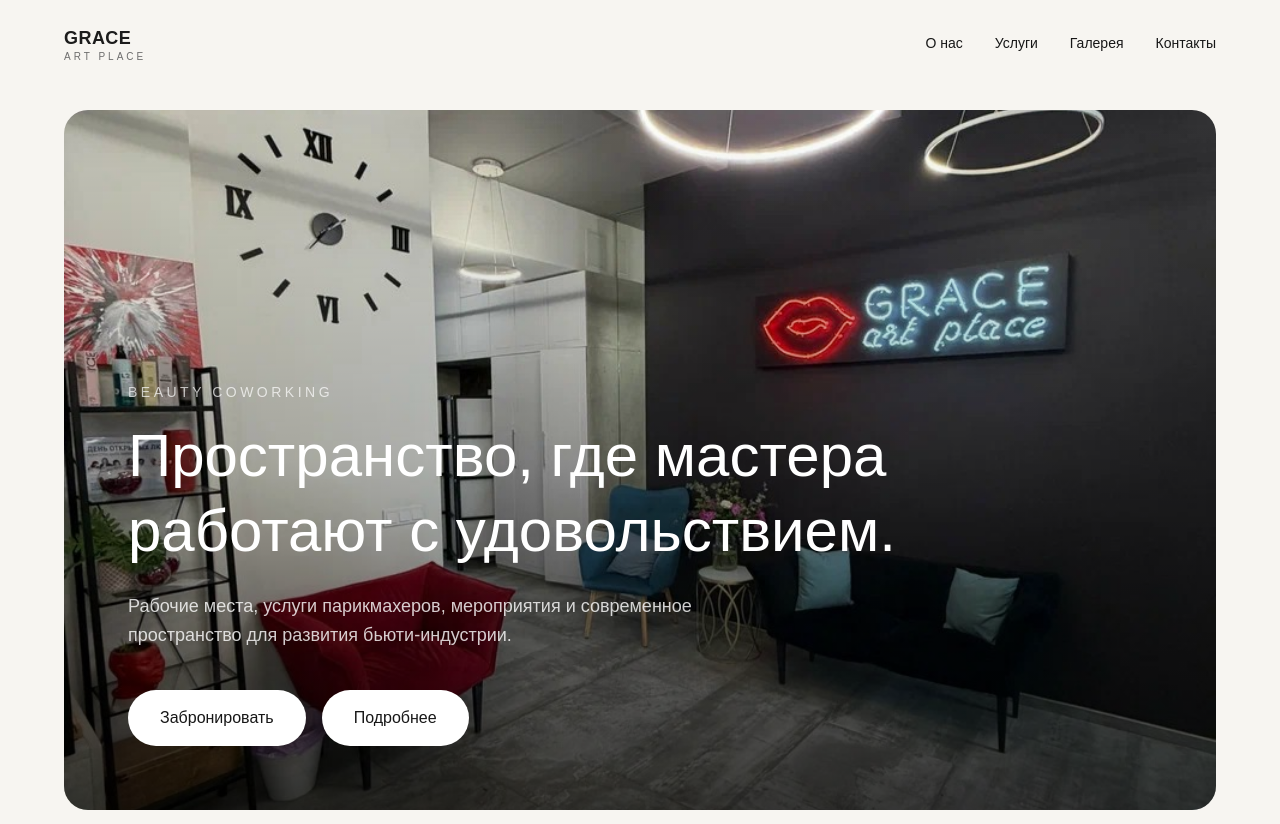
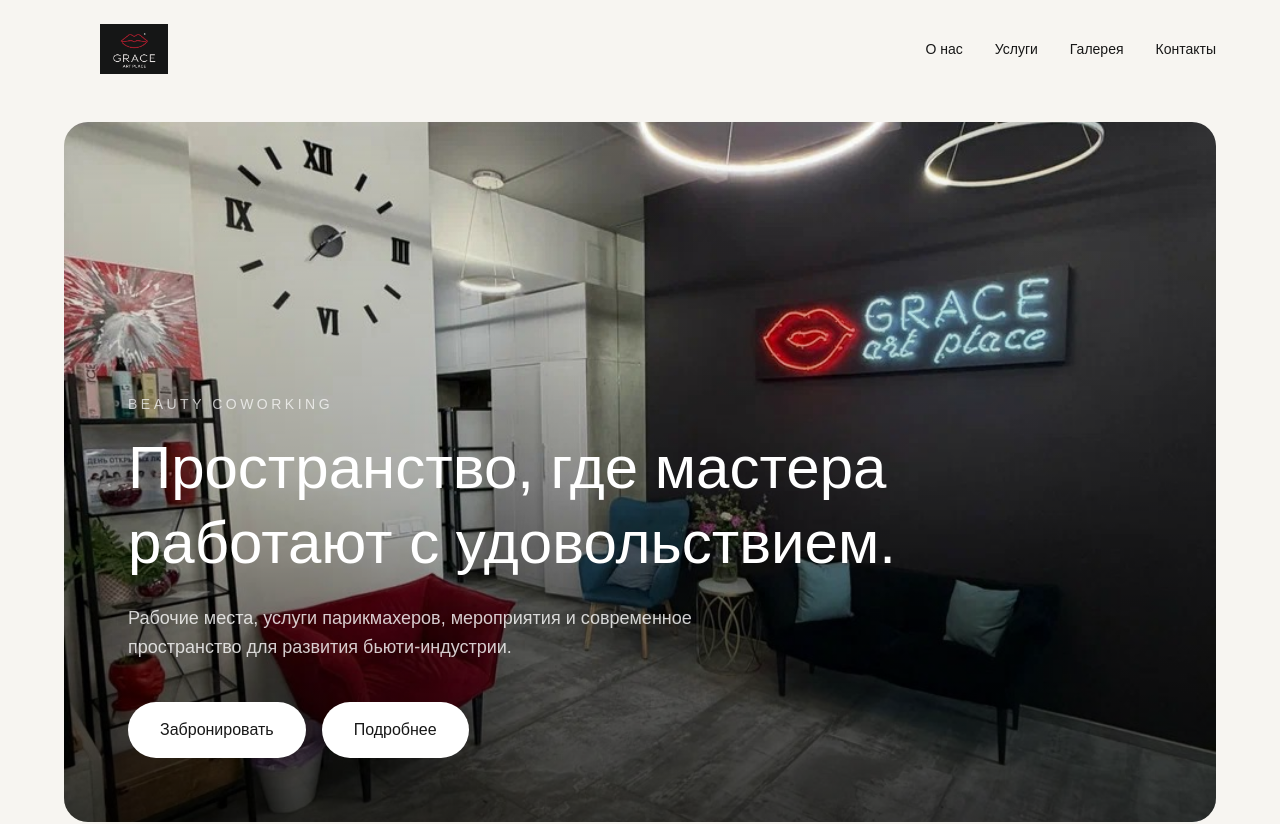
Before and after one commit to esakharov2017-dev/Grace-art-pleace, a Next.js app: page / in a window 1280 px wide. Shown: the top 824 px of the page. Built offline with nearby package versions, Linux system fonts and the light colour scheme.

Commit message:
Fix logo

```diff
--- a/components/Navbar.tsx
+++ b/components/Navbar.tsx
@@ -1,6 +1,7 @@
 "use client";
 
 import { useState } from "react";
+import Image from "next/image";
 import { Container } from "./ui/Container";
 
 export default function Navbar() {
@@ -17,14 +18,15 @@
     <header className="py-6 bg-[#F7F5F1]">
       <Container>
         <nav className="flex items-center justify-between">
-          {/* Логотип */}
-          <a href="#" className="flex flex-col leading-none">
-            <span className="text-lg font-semibold tracking-wide text-[#1C1C1C]">
-              GRACE
-            </span>
-            <span className="text-[10px] tracking-[0.3em] text-[#6D6D6D] uppercase">
-              Art Place
-            </span>
+          {/* Логотип-картинка */}
+          <a href="#" className="relative w-[140px] h-[50px]">
+            <Image
+              src="/logo.png"
+              alt="Grace Art Place"
+              fill
+              className="object-contain"
+              priority
+            />
           </a>
 
           {/* Десктоп навигация */}
```
Also changed, not shown: public/logo.png (added).
